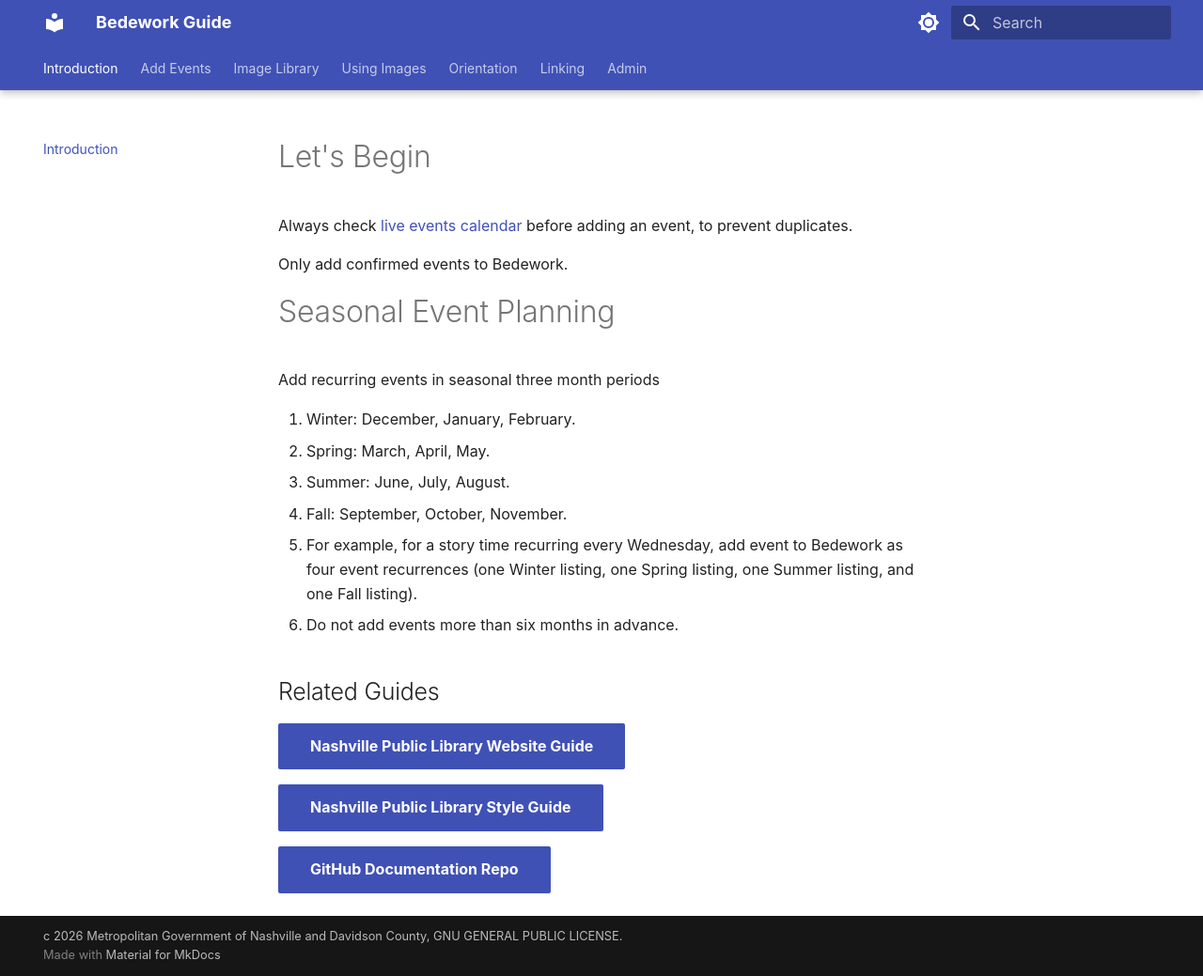
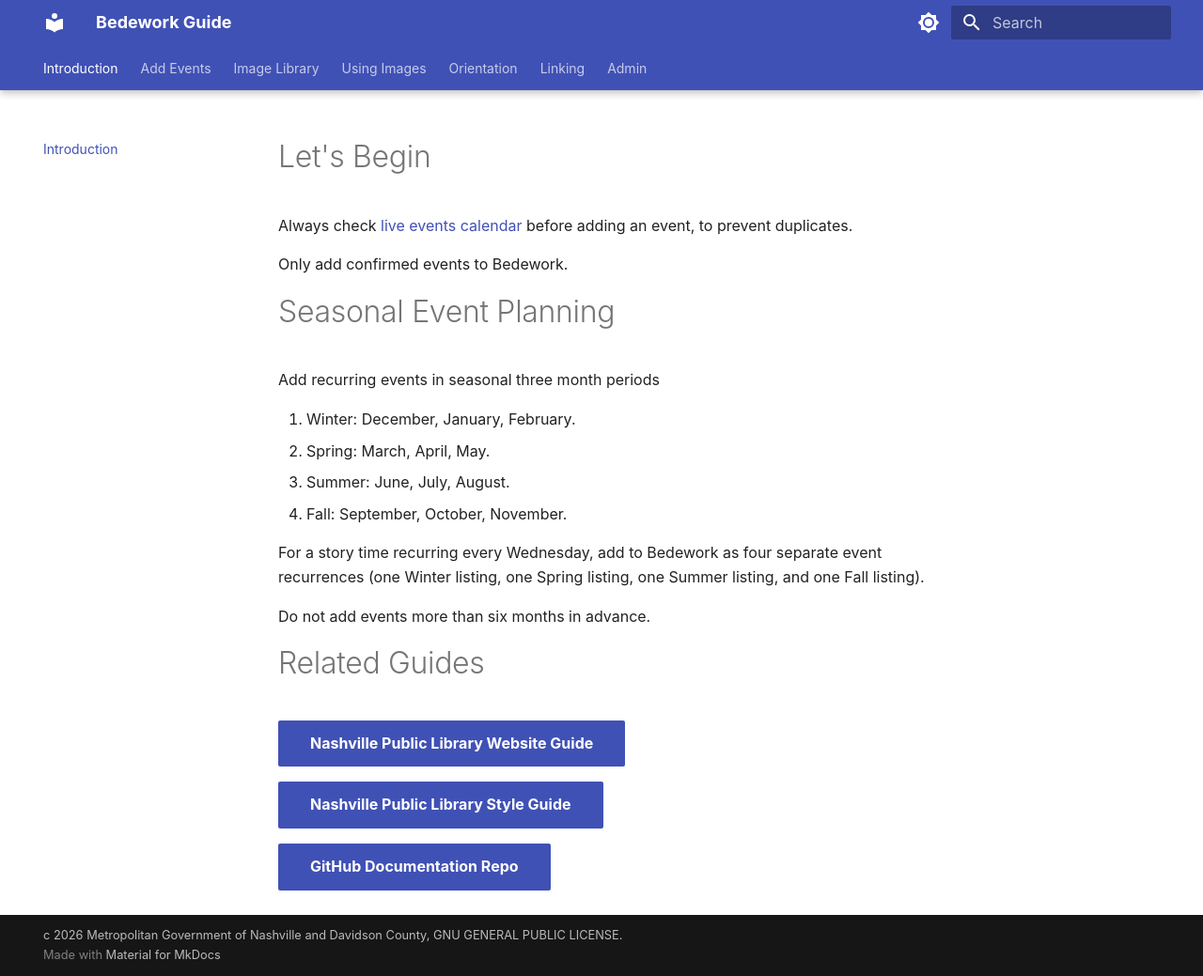
Before and after one commit to Nashville-Public-Library/bedework-docs, an MkDocs documentation site: the page built from docs/index.md, in a window 1280 px wide and 1039 px high. Shown: the whole window at 94% size. Built offline with MkDocs 1.6.1 and Material for MkDocs 9.7.7, drawn with Linux system fonts in a browser that asks for light colours.

Commit message:
formatting

```diff
--- a/docs/index.md
+++ b/docs/index.md
@@ -17,10 +17,11 @@ Add recurring events in seasonal three month periods
 1. Summer: June, July, August.
 1. Fall: September, October, November.
 
-- For example, for a story time recurring every Wednesday, add event to Bedework as four event recurrences (one Winter listing, one Spring listing, one Summer listing, and one Fall listing).
-  - Do not add events more than six months in advance.
+For a story time recurring every Wednesday, add to Bedework as four separate event recurrences (one Winter listing, one Spring listing, one Summer listing, and one Fall listing).
 
-## Related Guides
+Do not add events more than six months in advance.
+
+# Related Guides
 
 [Nashville Public Library Website Guide](https://nashville-public-library.github.io/mkdocsuaurus/){ .md-button .md-button--primary }
 
```
